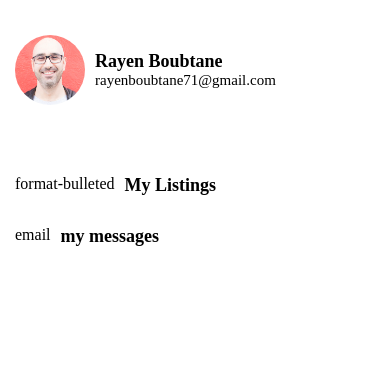
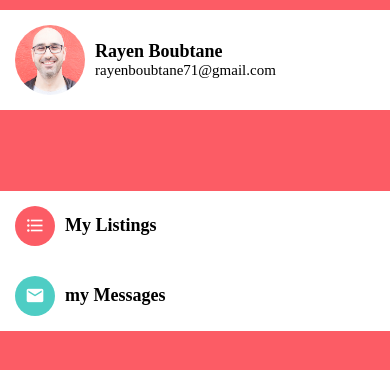
Before and after one commit to SuperBT02/DoneWithIt, a React Native app: screen / in a window 390 px wide. Shown: the top 370 px of the page. Built offline with nearby package versions, Linux system fonts and the light colour scheme.

Commit message:
account screen

```diff
--- a/app/components/ListItem.js
+++ b/app/components/ListItem.js
@@ -2,10 +2,11 @@ import React from "react";
 import { View, StyleSheet, Image, TouchableOpacity, TouchableHighlight } from "react-native";
 import ReanimatedSwipeable from 'react-native-gesture-handler/ReanimatedSwipeable';
 import { GestureHandlerRootView } from 'react-native-gesture-handler';
+
 import AppText from "./AppText";
 import colors from "../config/colors";
 
-function ListItem({ title, subTitle, image,IconComponent, onPress, renderRightActions }) {
+function ListItem({ title, subTitle, image, IconComponent, onPress, renderRightActions }) {
   return (
     <GestureHandlerRootView>
       <ReanimatedSwipeable renderRightActions={renderRightActions}>
@@ -14,10 +15,10 @@ function ListItem({ title, subTitle, image,IconComponent, onPress, renderRightAc
           onPress={onPress}>
           <View style={styles.container}>
             {IconComponent}
-            {image&&<Image source={image} style={styles.image} />}
+            {image && <Image source={image} style={styles.image} />}
             <View style={styles.detailsContainer}>
               <AppText style={styles.title}>{title}</AppText>
-              {subTitle &&<AppText style={styles.subTitle}>{subTitle}</AppText>}
+              {subTitle && <AppText style={styles.subTitle}>{subTitle}</AppText>}
             </View>
           </View>
         </TouchableHighlight>
@@ -32,10 +33,11 @@ const styles = StyleSheet.create({
   container: {
     flexDirection: "row",
     padding: 15,
+    backgroundColor: colors.white,
   },
   detailsContainer: {
     marginLeft: 10,
-    justifyContent:"center"
+    justifyContent: "center",
   },
   image: {
     width: 70,
--- a/app/components/Screen.js
+++ b/app/components/Screen.js
@@ -2,9 +2,9 @@ import React from 'react';
 import { SafeAreaView, StyleSheet, View } from 'react-native';
 import Constants from "expo-constants";
 
-function Screen({ children }) {
+function Screen({ children , style}) {
     return (
-        <SafeAreaView style={styles.screen}>
+        <SafeAreaView style={[styles.screen, style]}>
             {children}
         </SafeAreaView>
     );
--- a/app/screens/AccountScreen.js
+++ b/app/screens/AccountScreen.js
@@ -2,19 +2,19 @@ import React from 'react';
 import { StyleSheet, View, FlatList } from 'react-native';
 import Screen from '../components/Screen';
 import ListItem from '../components/ListItem';
-
+import Icon from "../components/Icon";
 import colors from '../config/colors';
 
 const menuItems = [
     {
         title: "My Listings",
         icon: {
-            name: "format-bulleted",
+            name: "format-list-bulleted",
             backgroundColor: colors.primary,
         },
     },
     {
-        title: "my messages",
+        title: "my Messages",
         icon: {
             name: "email",
             backgroundColor: colors.secondary,
@@ -24,12 +24,12 @@ const menuItems = [
 
 function AccountScreen(props) {
     return (
-        <Screen>
+        <Screen style={styles.screen}>
             <View style={styles.container}>
                 <ListItem
                     title="Rayen Boubtane"
                     subTitle="rayenboubtane71@gmail.com"
-                    image={require('../assets/mosh.jpg')} />
+                    image={require("../assets/mosh.jpg")}/>
             </View>
             <View style={styles.container}>
                 <FlatList
@@ -38,8 +38,11 @@ function AccountScreen(props) {
                     renderItem={({ item }) =>
                         <ListItem
                             title={item.title}
-                            IconComponent={item.icon.name}
-                            backgroundColor={item.icon.backgroundColor} />}
+                            IconComponent={
+                                <Icon
+                                    name={item.icon.name}
+                                    backgroundColor={item.icon.backgroundColor} />
+                            } />}
                 />
             </View>
         </Screen>
@@ -47,7 +50,11 @@ function AccountScreen(props) {
 }
 const styles = StyleSheet.create({
     container: {
-        marginVertical: 20
+        marginVertical: 10,
+        flex:0.2
+    },
+    screen: {
+        backgroundColor: colors.primary,
     }
 })
 export default AccountScreen;
```
